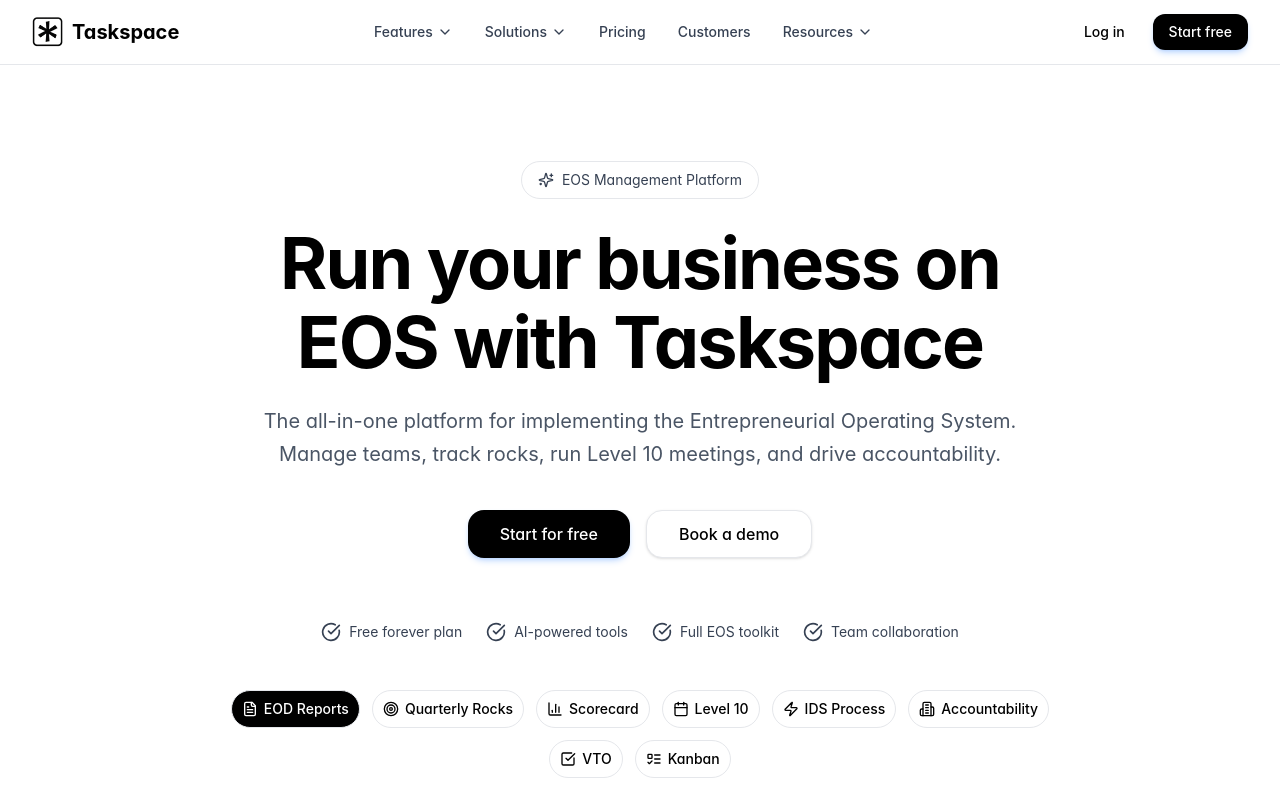
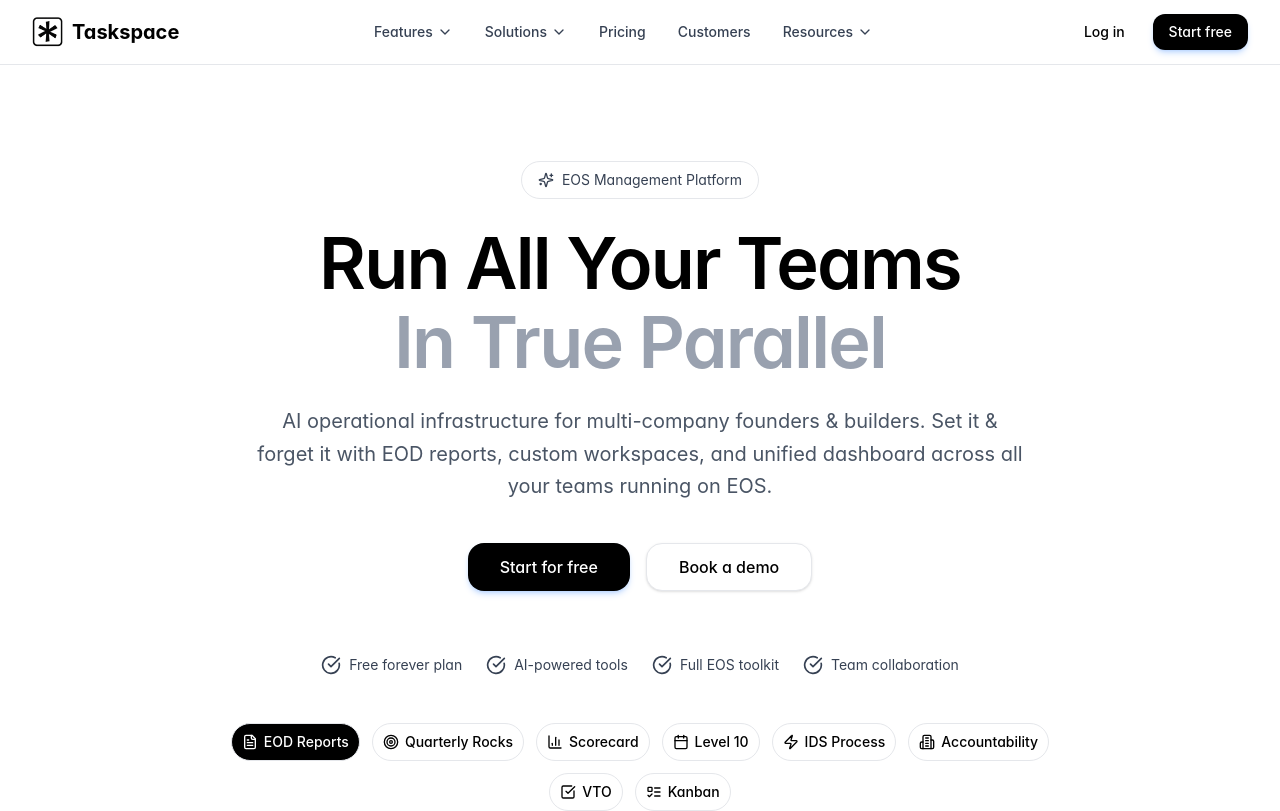
Before and after one commit to adamwolfe2/taskspace, a Next.js app: page / in a window 1280 px wide. Shown: the top 811 px of the page. Built offline with nearby package versions, Linux system fonts and the light colour scheme.

Commit message:
Make H1 thinner (font-semibold) and update hero description for multi-company founders

```diff
--- a/app/(marketing)/page.tsx
+++ b/app/(marketing)/page.tsx
@@ -66,9 +66,11 @@ function HeroSection() {
             initial={{ opacity: 0, y: 20 }}
             animate={{ opacity: 1, y: 0 }}
             transition={{ delay: 0.1 }}
-            className="text-5xl sm:text-6xl lg:text-7xl font-bold text-black leading-[1.1] mb-6"
+            className="text-5xl sm:text-6xl lg:text-7xl font-semibold text-black leading-[1.1] mb-6"
           >
-            Run your business on EOS with Taskspace
+            Run All Your Teams
+            <br />
+            <span className="text-gray-400">In True Parallel</span>
           </motion.h1>
 
           {/* Subheadline */}
@@ -78,8 +80,7 @@ function HeroSection() {
             transition={{ delay: 0.2 }}
             className="text-xl text-gray-600 max-w-3xl mx-auto mb-10"
           >
-            The all-in-one platform for implementing the Entrepreneurial Operating System.
-            Manage teams, track rocks, run Level 10 meetings, and drive accountability.
+            AI operational infrastructure for multi-company founders & builders. Set it & forget it with EOD reports, custom workspaces, and unified dashboard across all your teams running on EOS.
           </motion.p>
 
           {/* CTAs */}
```
